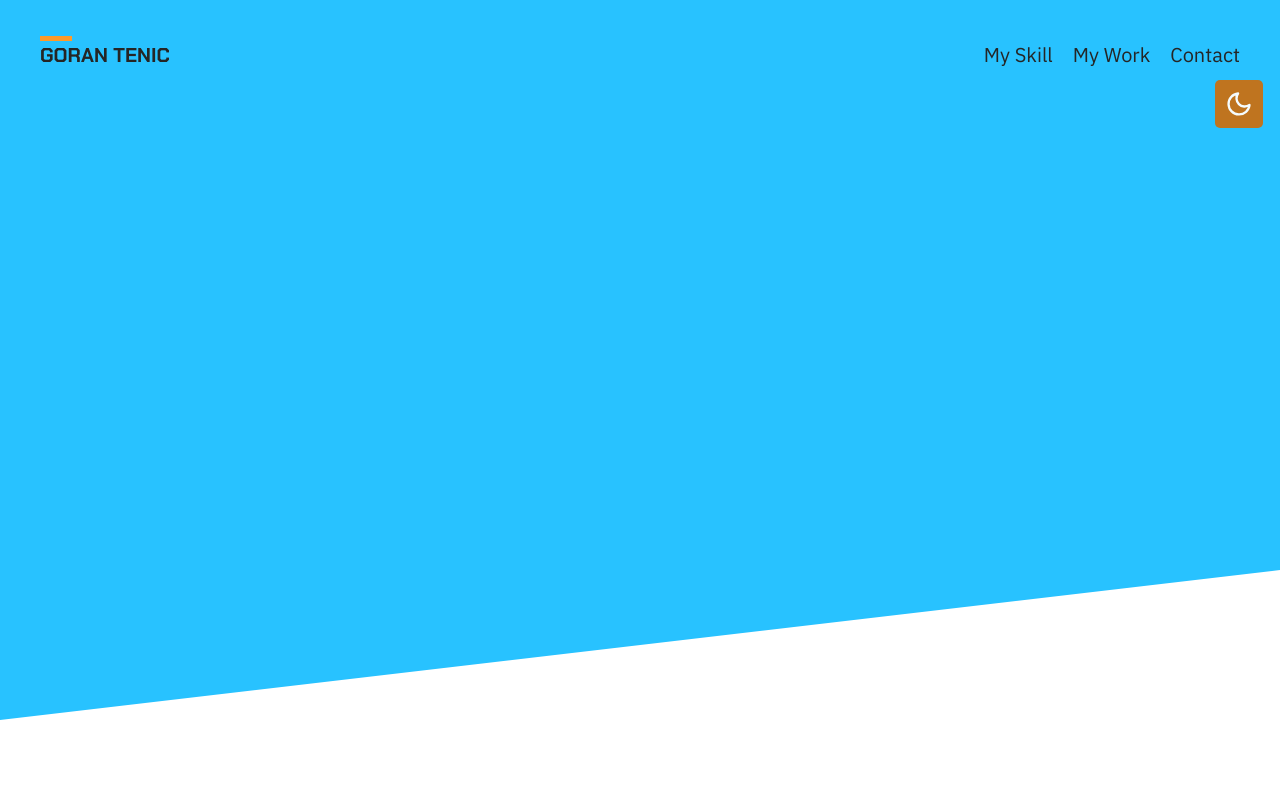
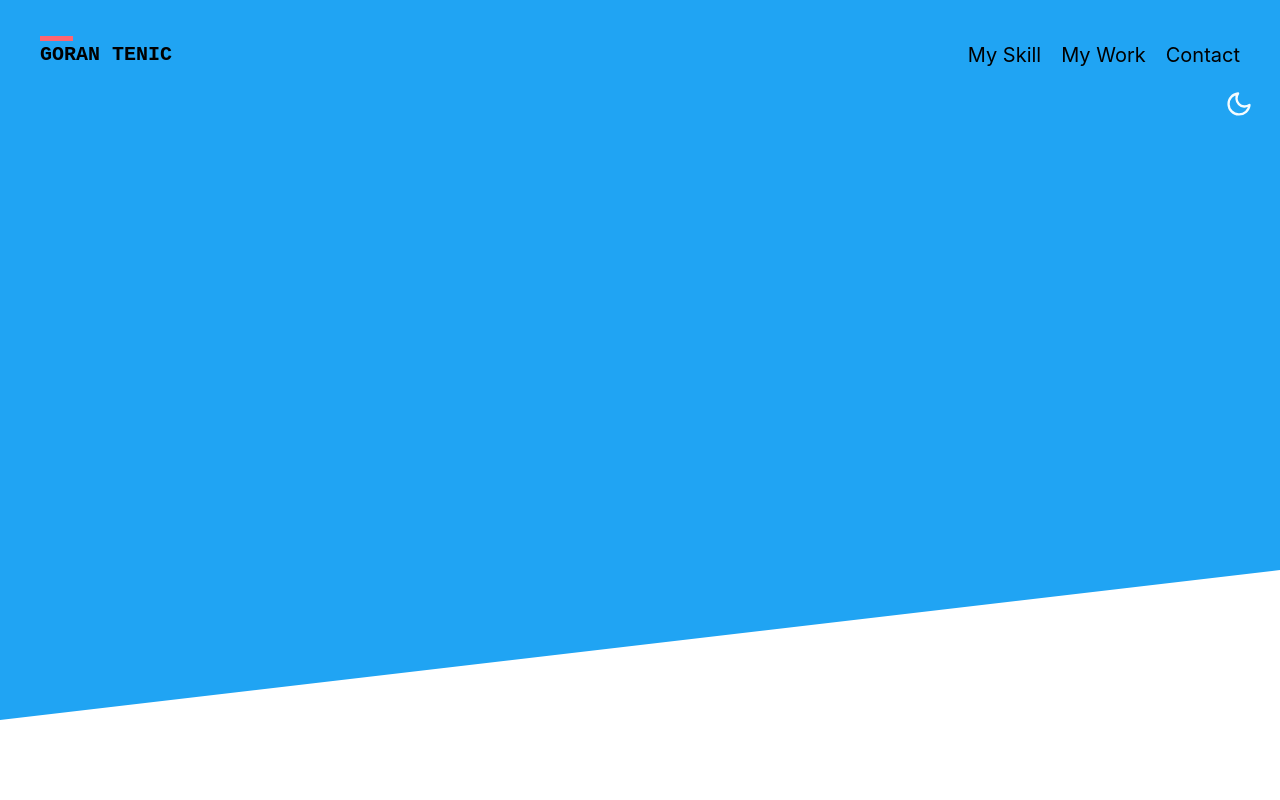
Before and after one commit to goranzu/gorantenic.com, a Node project: template src/layouts/base.njk in a window 1280 px wide. Run offline with Node 20 templates, Linux system fonts and the light colour scheme; the template is opened without the code that fills it: most values are stand-ins (such as "Sample title", 1, 10 or a date in 2020); style sheets or scripts are compiled from the project's sources.

Commit message:
setting up variables and util classes

```diff
--- /dev/null
+++ b/src/assets/styles/abstracts/_functions.scss
@@ -0,0 +1,13 @@
+@function breakpoint-min($name, $breakpoints: $grid-breakpoints) {
+  $min: map-get($breakpoints, $name);
+  @return if($min != 0, $min, null);
+}
+
+// z-index layering
+@function z($layer) {
+  @if map-has-key($z-layers, $layer) == false {
+    @warn "No layer found for `#{$layer}` in $z-layers map. Property omitted.";
+  }
+
+  @return map-get($z-layers, $layer);
+}
--- /dev/null
+++ b/src/assets/styles/abstracts/_mixins.scss
@@ -0,0 +1,51 @@
+@mixin mq($name) {
+  $min: breakpoint-min($name, $breakpoints);
+  @if $min {
+    @media (min-width: $min) {
+      @content;
+    }
+  } @else {
+    @content;
+  }
+}
+
+@mixin mq-down($name) {
+  $min: breakpoint-min($name, $breakpoints);
+  @if $min {
+    @media (max-width: ($min - 1px)) {
+      @content;
+    }
+  } @else {
+    @content;
+  }
+}
+
+@mixin hover-focus {
+  &:hover,
+  &:focus {
+    @content;
+  }
+}
+
+@mixin sr-only {
+  position: absolute;
+  width: 1px;
+  height: 1px;
+  padding: 0;
+  overflow: hidden;
+  clip: rect(0, 0, 0, 0);
+  white-space: nowrap;
+  border: 0;
+}
+
+@mixin sr-only-focusable {
+  &:active,
+  &:focus {
+    position: static;
+    width: auto;
+    height: auto;
+    overflow: visible;
+    clip: auto;
+    white-space: normal;
+  }
+}
--- /dev/null
+++ b/src/assets/styles/abstracts/_variables.scss
@@ -0,0 +1,34 @@
+$breakpoints: (
+  md: 49rem,
+  lg: 75rem,
+);
+
+:root[data-theme="light"] {
+  --blue-100: #20a4f3;
+
+  --red-100: #ff6571;
+
+  --neutral-100: #f3faff;
+  --neutral-200: #393939;
+
+  --body-bg-clr: var(--neutral-100);
+  --body-txt-clr: var(--neutral-200);
+
+  --primary-100: var(--blue-100);
+  --accent-100: var(--red-100);
+}
+
+:root[data-theme="dark"] {
+  & img {
+    filter: brightness(0.8) contrast(1.2);
+  }
+
+  & input,
+  textarea {
+    background-color: var(--white-200);
+  }
+}
+
+:root {
+  --border-radius: 5px;
+}
--- a/src/assets/styles/base/_typography.scss
+++ b/src/assets/styles/base/_typography.scss
@@ -2,55 +2,74 @@
   --scale: 1.25;
   --base: 1.125rem;
 
-  --s: calc(var(--base) / var(--scale));
-  --xs: calc(var(--s) / var(--scale));
-  --medium: var(--base);
-  --l: calc(var(--medium) * var(--scale));
-  --xl: calc(var(--l) * var(--scale));
-  --xxl: calc(var(--xl) * var(--scale));
-  --xxxl: calc(var(--xxl) * var(--scale));
-  --xxxxl: calc(var(--xxxl) * var(--scale));
+  --fs-100: calc(var(--fs-200) / var(--scale));
+  --fs-200: calc(var(--base) / var(--scale));
+  --fs-300: var(--base);
+  --fs-400: calc(var(--fs-300) * var(--scale));
+  --fs-500: calc(var(--fs-400) * var(--scale));
+  --fs-600: calc(var(--fs-500) * var(--scale));
+  --fs-700: calc(var(--fs-600) * var(--scale));
+  --fs-800: calc(var(--fs-700) * var(--scale));
 }
 
 body {
   color: var(--text-clr-dark);
-  font-family: "IBM Plex Sans", -apple-system, BlinkMacSystemFont, Segoe UI,
-    Roboto, Oxygen, Ubuntu, Cantarell, Fira Sans, Droid Sans, Helvetica Neue,
-    sans-serif;
+  font-family: -apple-system, BlinkMacSystemFont, Segoe UI, Roboto, Oxygen,
+    Ubuntu, Cantarell, Fira Sans, Droid Sans, Helvetica Neue, sans-serif;
   text-align: center;
-  font-size: var(--medium);
+  font-size: var(--fs-300);
 }
 
-h1 {
-  font-size: var(--xxl);
+.fs-100 {
+  font-size: var(--fs-100);
 }
 
-h2 {
-  font-size: var(--xxl);
+.fs-200 {
+  font-size: var(--fs-200);
 }
 
-h3 {
-  font-size: var(--xl);
+.fs-300 {
+  font-size: var(--fs-300);
 }
 
-h4 {
-  font-size: var(--l);
+.fs-400 {
+  font-size: var(--fs-400);
 }
 
-.small {
-  font-size: var(--s);
+.fs-500 {
+  font-size: var(--fs-500);
 }
 
-.xs-small {
-  font-size: var(--xs);
+.fs-600 {
+  font-size: var(--fs-600);
 }
 
-.medium {
-  font-size: var(--medium);
+.fs-700 {
+  font-size: var(--fs-700);
 }
 
-.large {
-  font-size: var(--l);
+.fs-800 {
+  font-size: var(--fs-800);
+}
+
+.sans {
+  font-family: "IBM Plex Sans", sans-serif;
+}
+
+.serif {
+  font-family: "IBM Plex Serif", serif;
+}
+
+.regular {
+  font-weight: 400;
+}
+
+.semi-bold {
+  font-weight: 600;
+}
+
+.bold {
+  font-weight: 700;
 }
 
 h1,
--- a/src/assets/styles/base/_variables.scss
+++ /dev/null
@@ -1,84 +0,0 @@
-:root[data-theme="light"] {
-  --blue-100: #28c2ff;
-  --blue-200: #25afe6;
-  --blue-300: #146180;
-  --blue-400: #0a3140;
-
-  --white-100: #fafeff;
-  --white-200: #f5fcfe;
-
-  --black-100: #252525;
-
-  --lin-gradient: linear-gradient(108.54deg, #2882ff 0%, #146180 99.14%);
-
-  --orange-100: #ff9a29;
-  --orange-200: #bf741f;
-
-  --primary-100: var(--blue-100);
-  --primary-200: var(--blue-200);
-  --primary-300: var(--blue-300);
-
-  --accent-100: var(--orange-100);
-  --accent-200: var(--orange-200);
-
-  --text-color-primary: var(--black-100);
-  --text-color-secondary: var(--white-200);
-
-  --card-text-color: var(--white-200);
-
-  --body-bg-color: #fff;
-
-  --link-accent-bg: #e8e8e8;
-}
-
-:root[data-theme="dark"] {
-  --purple-100: #5c529c;
-  --purple-200: #2e294e;
-  --purple-300: #201c36;
-
-  --white-100: #f2f2f2;
-  --white-200: #d9d9de;
-
-  --black-100: #292929;
-
-  --lin-gradient: linear-gradient(108.54deg, #8274db 0%, #201c36 99.14%);
-
-  --yellow-100: #e8d34d;
-  --yellow-200: #a89938;
-
-  --primary-100: var(--purple-200);
-  --primary-200: var(--purple-100);
-  --primary-300: var(--purple-300);
-
-  --accent-100: var(--yellow-100);
-  --accent-200: var(--yellow-200);
-
-  --body-bg-color: var(--purple-300);
-
-  --text-color-primary: var(--white-100);
-  --text-color-secondary: var(--black-100);
-
-  --card-text-color: var(--white-100);
-
-  --link-accent-bg: var(--purple-100);
-
-  & img {
-    filter: brightness(0.8) contrast(1.2);
-  }
-
-  & input,
-  textarea {
-    background-color: var(--white-200);
-  }
-}
-
-:root {
-  --bx-shadow: 0px 4px 4px rgba(0, 0, 0, 0.25);
-  --page-width: 75rem;
-}
-
-@media (min-width: 49rem) {
-  :root {
-    --body-fs: var(--fs-300);
-  }
-}
--- a/src/assets/styles/main.scss
+++ b/src/assets/styles/main.scss
@@ -1,6 +1,7 @@
-// @import "./base/reset";
+@import "./abstracts/variables";
+@import "./abstracts/functions";
+@import "./abstracts/mixins";
 
-@import "./base/variables";
 @import "./base/typography";
 @import "./base/reset";
 @import "./base/layout";
--- a/src/layouts/base.njk
+++ b/src/layouts/base.njk
@@ -6,7 +6,7 @@
   <meta name="viewport" content="width=device-width, initial-scale=1.0">
   <title>{{ meta.title }}</title>
   <link rel="preconnect" href="https://fonts.gstatic.com">
-  <link href="https://fonts.googleapis.com/css2?family=Chakra+Petch:wght@700&family=IBM+Plex+Mono:wght@700&family=IBM+Plex+Sans:ital,wght@0,400;0,600;1,400&family=IBM+Plex+Serif:wght@300;400;500&display=swap" rel="stylesheet">
+  <link href="https://fonts.googleapis.com/css2?family=IBM+Plex+Sans:wght@400;600;700&family=IBM+Plex+Serif:wght@600;700&display=swap" rel="stylesheet">
   <link rel="stylesheet" href="{{ 'assets/styles/main.css' | url }}">
   {% include "meta.njk" %}
 </head>
```
